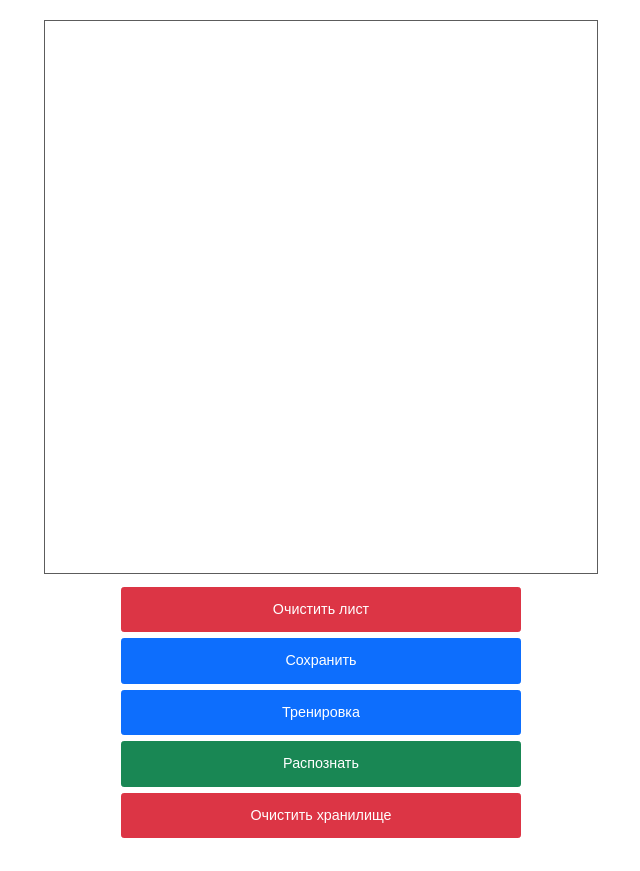
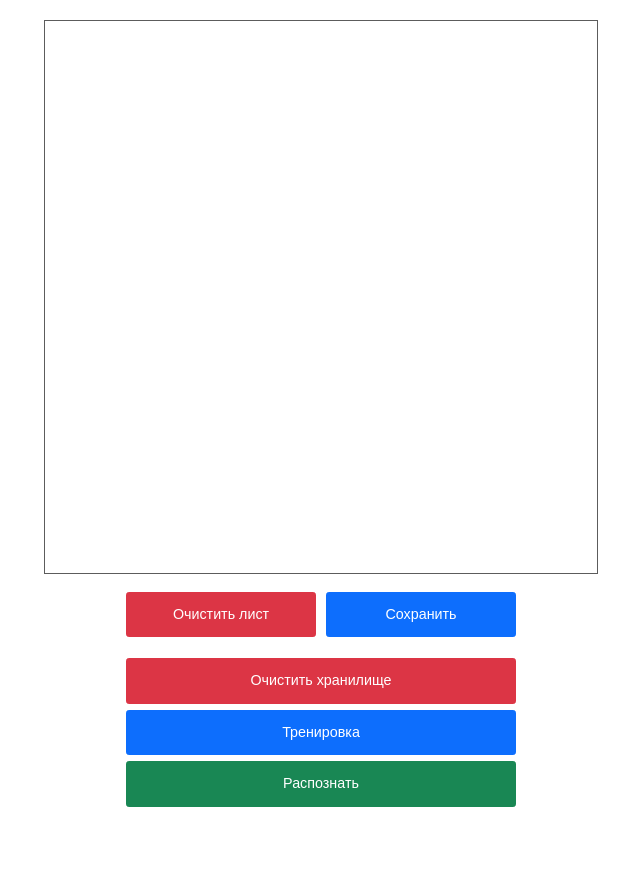
Before and after one commit to alexander0ezhov/brain-paint, a website built with webpack: page public/index.html in a window 1280 px wide. Shown: the whole page, without its empty margins (319-959 px from the left). After the commit the page ends 830 px from the top, so only its background shows below. Built offline with nearby package versions, Linux system fonts and the light colour scheme.

Commit message:
fix: button styles

```diff
--- a/public/index.html
+++ b/public/index.html
@@ -11,14 +11,14 @@
 
 <div class="root">
     <canvas id="canvas" width="300" height="300"></canvas>
-    <div class="frontpanel">
+    <div class="frontpanel fp-canvas">
         <button id="clear" class="red">Очистить лист</button>
         <button id="save" class="blue">Сохранить</button>
+    </div>
+    <div class="frontpanel fp-store">
+        <button id="clear_storage" class="red">Очистить хранилище</button>
         <button id="train" class="blue">Тренировка</button>
         <button id="recognize" class="green">Распознать</button>
-        <button id="clear_storage" class="red">Очистить хранилище</button>
-    </div>
-    <div class="frontpanel">
     </div>
     <div class="overlay-loader" id="loader">
         <div class="loader-wrapper">
--- a/src/styles/index.css
+++ b/src/styles/index.css
@@ -23,7 +23,9 @@ html, body {
     display: flex;
     flex-wrap: wrap;
     justify-content: center;
-    margin-top: 10px;
+    margin-top: 15px;
+    max-width: 400px;
+    width:100%
 }
 
 .frontpanel button {
@@ -44,8 +46,14 @@ html, body {
     padding: 1rem 1.5rem;
     font-size: 1.3rem;
     border-radius: 0.25rem;
+}
+
+.frontpanel.fp-store button {
     width: 100%;
-    max-width: 400px;
+}
+
+.frontpanel.fp-canvas button {
+    flex: 1;
 }
 
 .frontpanel button.green {
```
